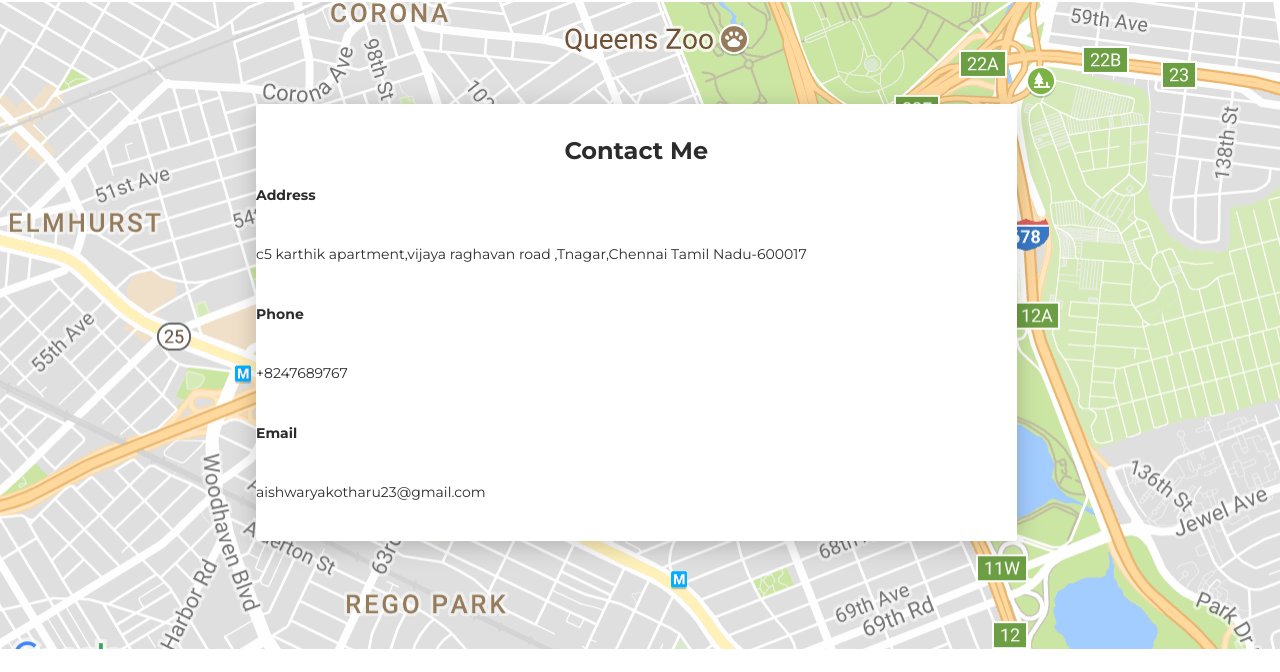
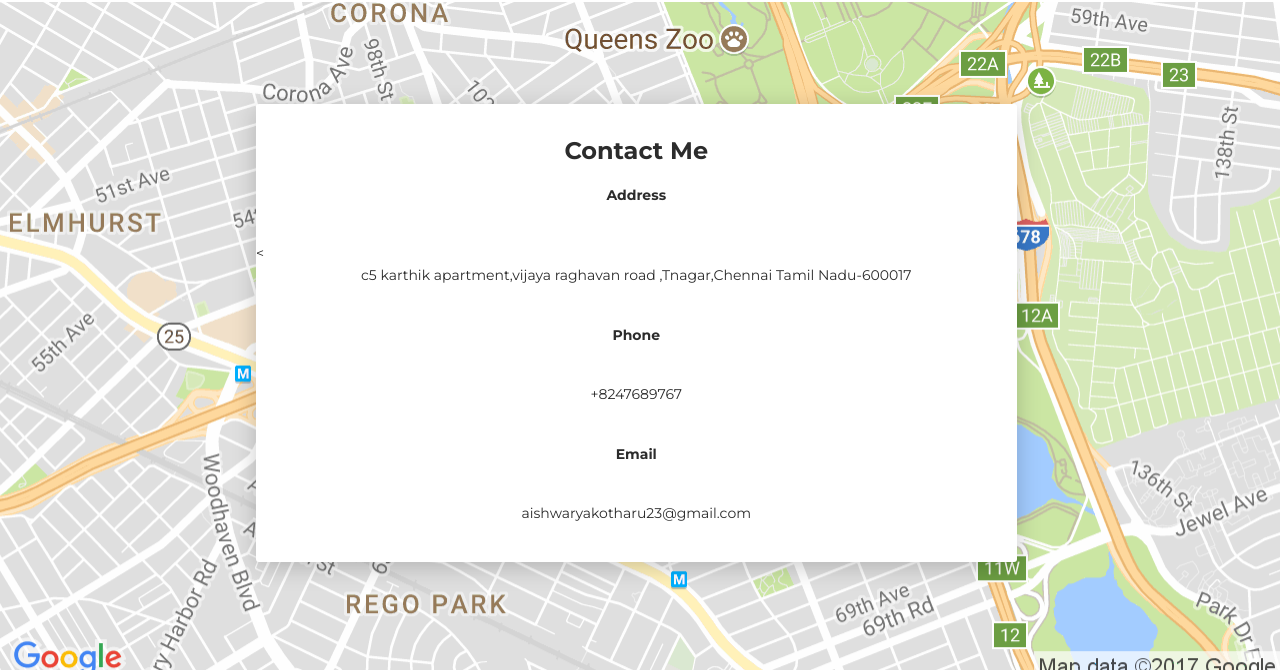
Before and after one commit to Aishwaryakotharu/portofolio, a website: page index.html in a window 1280 px wide. Shown: the part 6113-6785 px from the top of the page. Drawn offline with Linux system fonts and the light colour scheme.

Commit message:
Update index.html

```diff
--- a/index.html
+++ b/index.html
@@ -486,12 +486,12 @@ aishwarya-k-671398160" rel="tooltip" title="Follow me on Linkedin"><i class="fa
           <div class="col-md-9">
             <div class="card mb-0" data-aos="zoom-in">
               <div class="h4 text-center title">Contact Me</div>
-                    <p ><strong>Address </strong></p><br>
-                    <p >c5 karthik apartment,vijaya raghavan road ,Tnagar,Chennai Tamil Nadu-600017</p><br>
-                    <p ><strong>Phone</strong></p><br>
-                    <p >+8247689767</p><br>
-                    <p ><strong>Email</strong></p><br>
-                    <p>aishwaryakotharu23@gmail.com</p><br>
+                    <p style="text-align:center;"><strong>Address </strong></p><br>
+                    <<p style="text-align:center;">c5 karthik apartment,vijaya raghavan road ,Tnagar,Chennai Tamil Nadu-600017</p><br>
+                    <p style="text-align:center;"><strong>Phone</strong></p><br>
+                    <p style="text-align:center;">+8247689767</p><br>
+                    <p style="text-align:center;"><strong>Email</strong></p><br>
+                    <p style="text-align:center;">aishwaryakotharu23@gmail.com</p><br>
 
               </div>
             </div>
```
